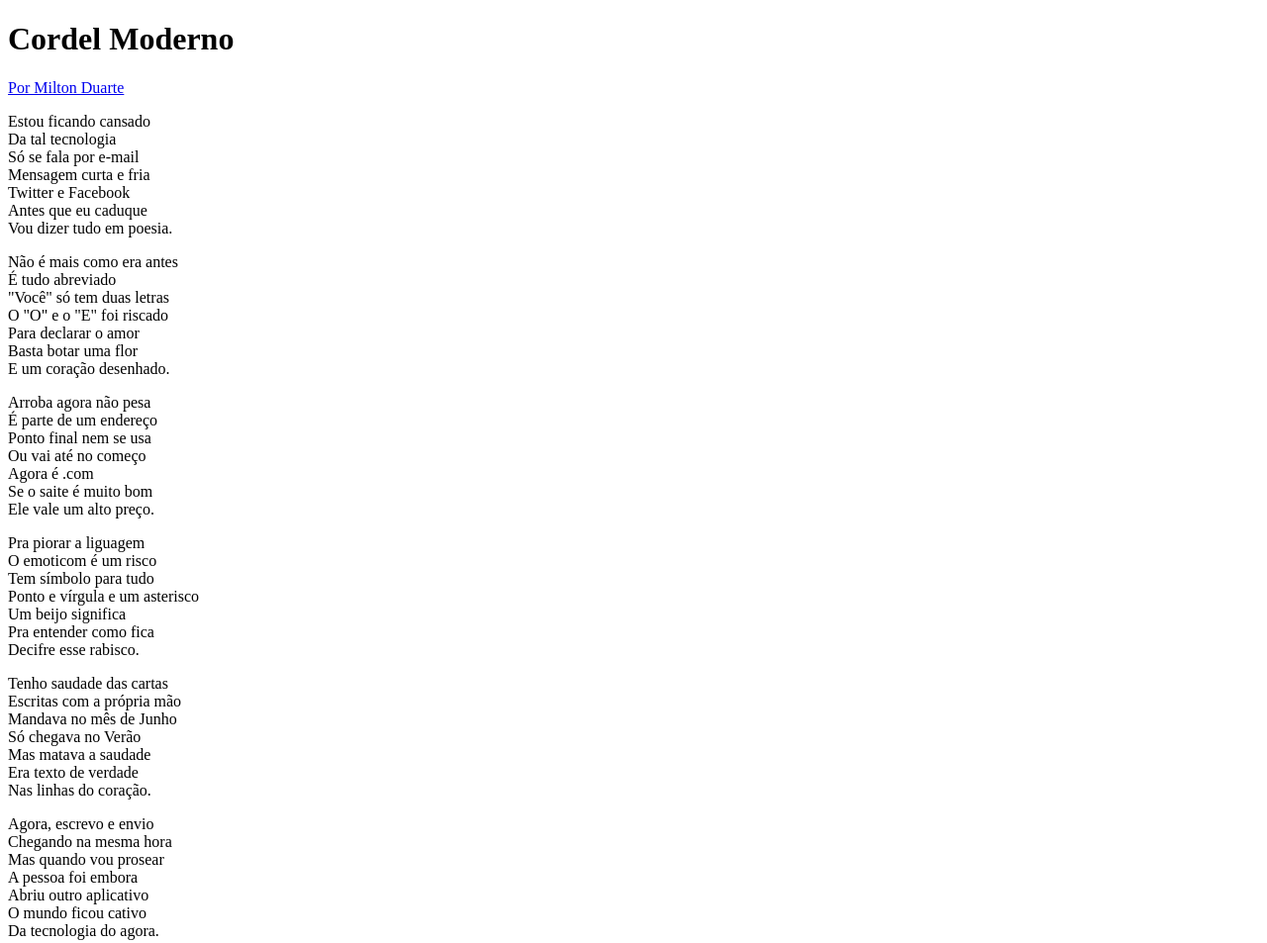
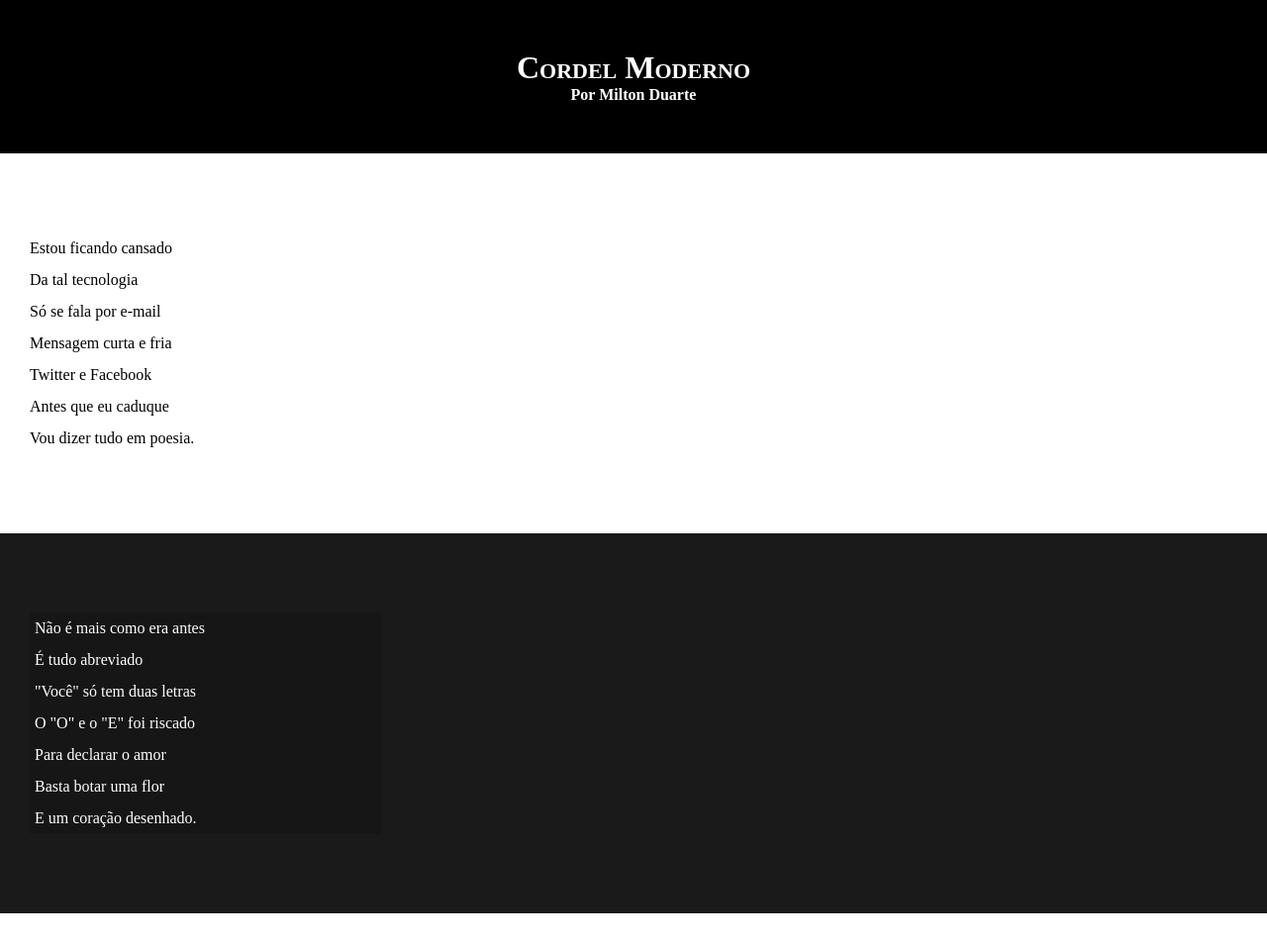
Before and after one commit to Yuri31Goes27/Desafio004-html_css, a plain HTML site: page index.html in a window 1280 px wide. Shown: the top 953 px of the page at 99% size. Drawn offline with Linux system fonts and the light colour scheme.

Commit message:
atualizei estilos, textos e blocos

```diff
--- /dev/null
+++ b/estilos/Style.css
@@ -0,0 +1,61 @@
+@charset "utf-8";
+
+*{
+    margin: 0;
+    padding: 0;
+}
+html,body{
+   min-height: 100vh;
+   background-color: darkgray;
+}
+header{
+    background-color: black;
+    color: white;
+    text-align: center;
+}
+header > h1 {
+    padding-top: 50px;
+    font-variant: small-caps;
+}
+header > p {
+    padding-bottom: 50px;
+}
+a{
+    text-decoration: none;
+    color: white;
+    font-weight: bolder;
+}
+a:hover{
+    text-decoration: underline;
+}
+section{
+   padding-top: 10vh;
+   padding-bottom: 10vh;
+   line-height: 2em;
+   padding-left: 30px;
+}
+
+section.normal{
+    background-color: white;
+    color: black;
+
+}
+
+section.imagem{
+    background-color: rgb(27, 26, 26);
+    color: white;
+
+
+
+}
+section.imagem > p {
+    background-color: rgba(0, 0, 0, 0.171);
+    width: 350px;
+    padding-left: 5px;
+}
+footer{
+    background-color: black;
+    color: white;
+    text-align: center;
+    padding: 8px;
+}
--- a/index.html
+++ b/index.html
@@ -5,6 +5,7 @@
     <meta http-equiv="X-UA-Compatible" content="IE=edge">
     <meta name="viewport" content="width=device-width, initial-scale=1.0">
     <title>Cordel-parallax</title>
+    <link rel="stylesheet" href="estilos/Style.css">
 </head>
 <body>
         <header>
@@ -12,7 +13,7 @@
                 <p><a href="https://www.recantodasletras.com.br/poesias/3186743">Por Milton Duarte</a></p>
         </header>
 
-    <section>
+    <section class="normal">
         Estou ficando cansado <br>
         Da tal tecnologia   <br>
         Só se fala por e-mail<br>
@@ -23,7 +24,7 @@
     </section>
 
 
-    <section>
+    <section class="imagem">
         <p>
             Não é mais como era antes <br>
             É tudo abreviado <br>
@@ -36,7 +37,7 @@
     </section>
 
 
-    <section>
+    <section class="normal">
         <p>
              Arroba agora não pesa <br>
             É parte de um endereço <br>
@@ -60,7 +61,7 @@
 
     </section>
 
-     <section>
+     <section class="imagem">
         <p>
             Tenho saudade das cartas <br>
             Escritas com a própria mão <br>
@@ -73,7 +74,7 @@
         </p>
     </section>
 
-<section>
+<section class="normal">
 
         <p>
             Agora, escrevo e envio <br>
```
